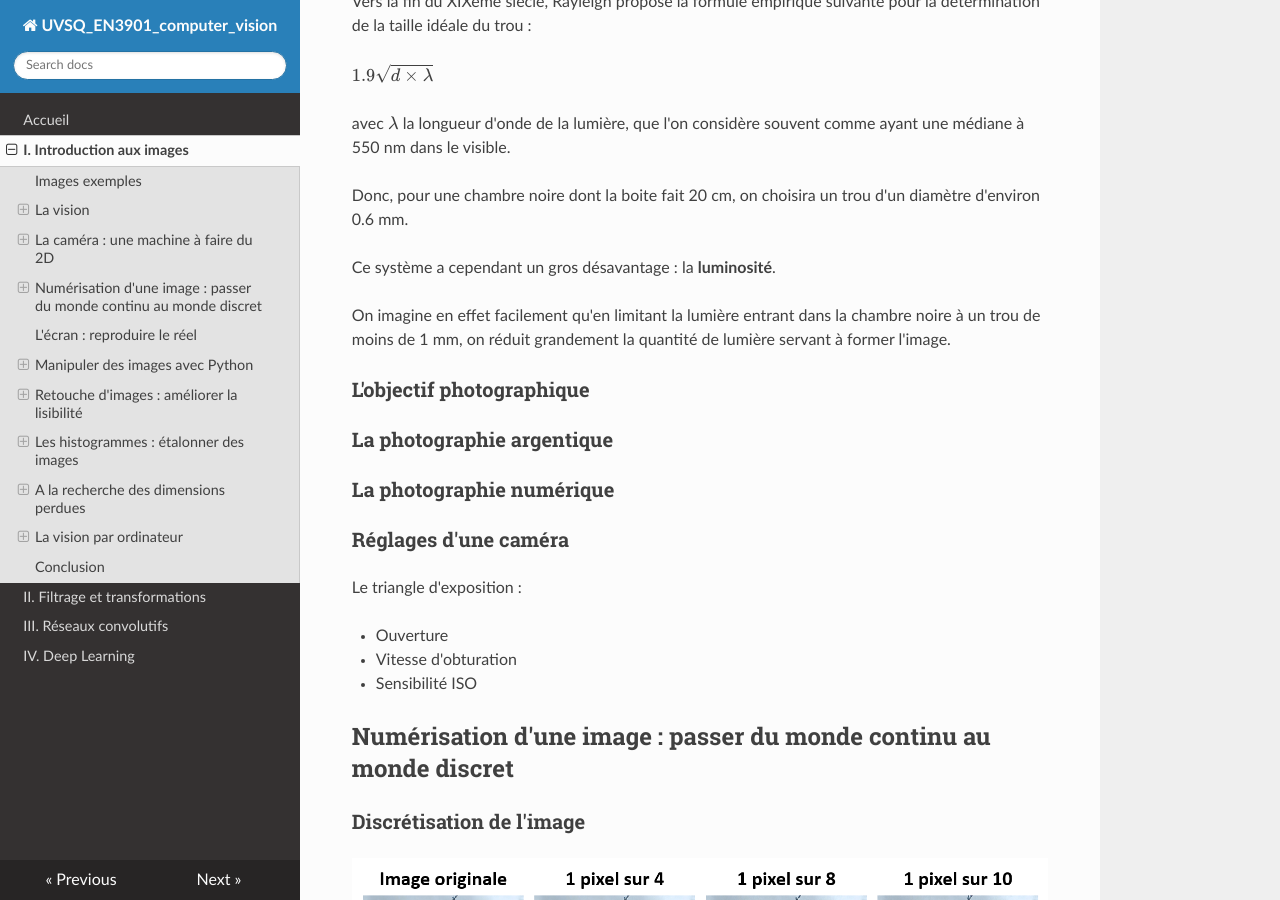
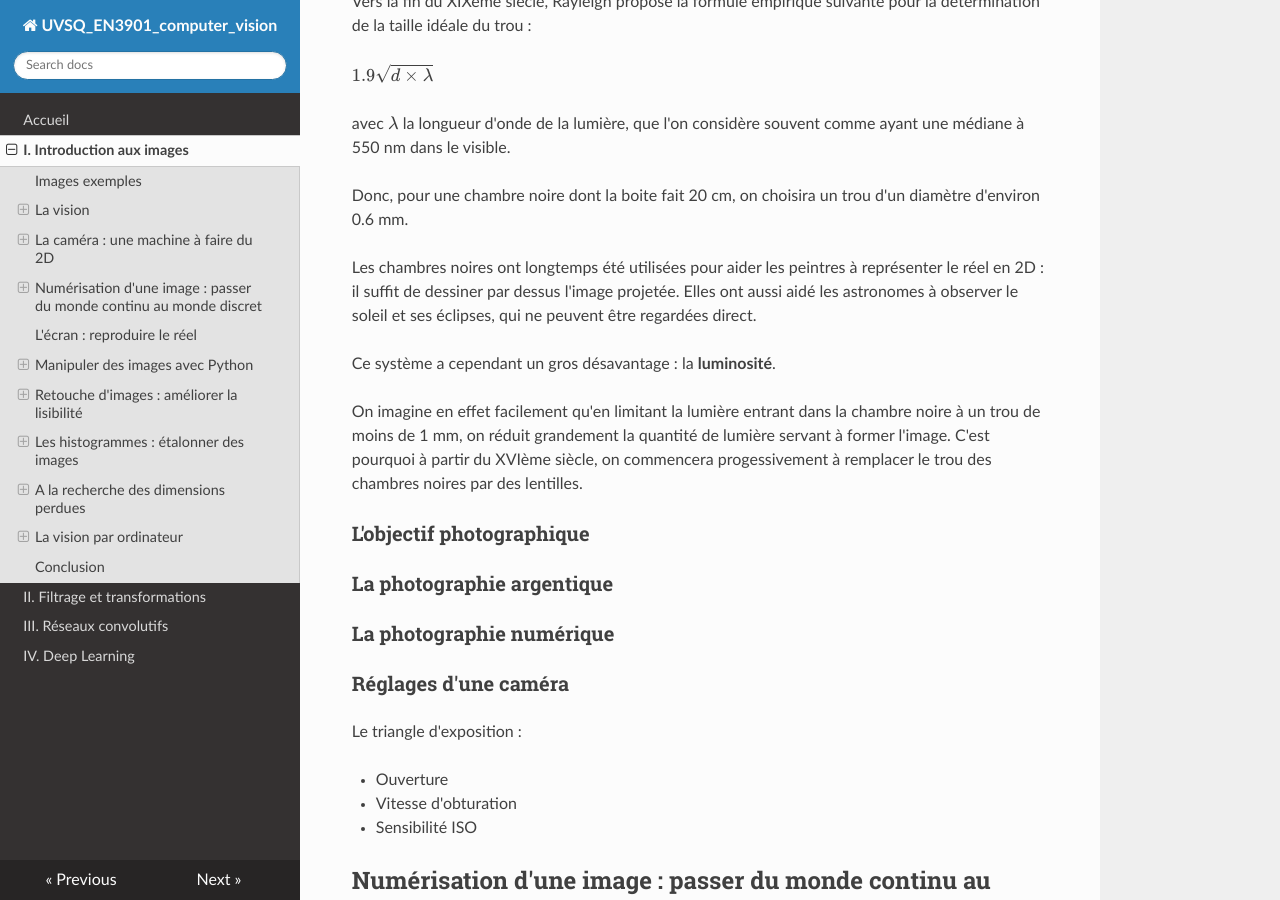
Before and after one commit to NicOudart/UVSQ_EN3901_computer_vision, an MkDocs documentation site: the page built from docs/Chap1_Introduction_images.md, in a window 1280 px wide and 900 px high, scrolled down 23745 px. Built offline with MkDocs 1.6.1, drawn with Linux system fonts in a browser that asks for light colours; nearby versions of some CDN libraries.

Commit message:
-Progress on Chapter 1.

```diff
--- a/docs/Chap1_Introduction_images.md
+++ b/docs/Chap1_Introduction_images.md
@@ -548,10 +548,13 @@ avec $\lambda$ la longueur d'onde de la lumière, que l'on considère souvent co
 
 Donc, pour une chambre noire dont la boite fait 20 cm, on choisira un trou d'un diamètre d'environ 0.6 mm.
 
+Les chambres noires ont longtemps été utilisées pour aider les peintres à représenter le réel en 2D : il suffit de dessiner par dessus l'image projetée.
+Elles ont aussi aidé les astronomes à observer le soleil et ses éclipses, qui ne peuvent être regardées direct.
+
 Ce système a cependant un gros désavantage : la **luminosité**.
 
 On imagine en effet facilement qu'en limitant la lumière entrant dans la chambre noire à un trou de moins de 1 mm, on réduit grandement la quantité de lumière servant à former l'image.
-
+C'est pourquoi à partir du XVIème siècle, on commencera progessivement à remplacer le trou des chambres noires par des lentilles.
 
 ### L'objectif photographique
 
```
